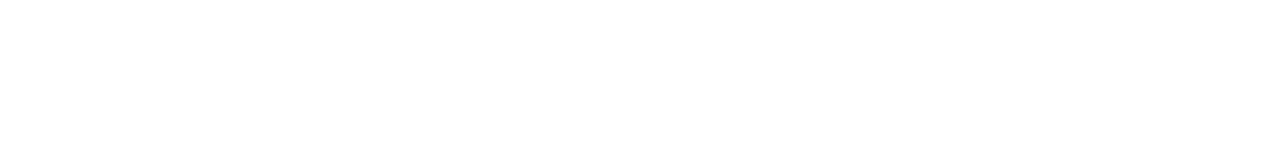
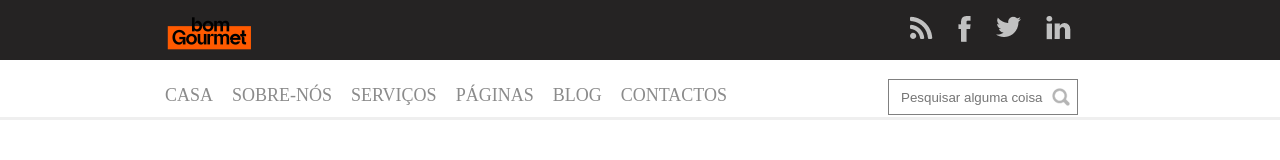
Before and after one commit to AlvaroSmiter/Site-de-Vendas-de-Comidas-pereciveis, a plain HTML site: page index.html in a window 1280 px wide. Drawn offline with Linux system fonts and the light colour scheme.

Commit message:
Colocando imagens ao menu principal img-deslisante

```diff
--- a/index.html
+++ b/index.html
@@ -9,3 +9,65 @@
        <link rel="stylesheet" type="text/css" href="./css/slick.css" />
       <title>Primeiro Projeto solo</title>
 </head>
+<body>
+    <header class="menu-principal">
+        <main>
+            <div class="header-1">
+                <div class="logo">
+                    <img src="./img/comida/logobomgourmetnovo.png" />
+                </div>
+                <div class="redes-sociais">
+                    <ul>
+                        <li>
+                            <a href="">
+                                <img src="./img/rss.png" />
+                            </a>
+                        </li>
+                        <li>
+                            <a href="">
+                                <img src="./img/face.png" />
+                            </a>
+                        </li>
+                        <li>
+                            <a href="">
+                                <img src="./img/tw.png" />
+                            </a>
+                        </li>
+                        <li>
+                            <a href="">
+                                <img src="./img/linkedin.png" />
+                            </a>
+                        </li>
+                    </ul>
+                </div>
+            </div>
+        </main>
+    </header>
+    <main class="col-100 menu-urls">
+        <div class="header-2">
+            <div class="menu">
+                <ul>
+                    <li>
+                        <a href="">Casa</a>
+                    </li>
+                    <li>
+                        <a href="">Sobre-Nós</a>
+                    </li>
+                    <li>
+                        <a href="">Serviços</a>
+                    </li>
+                    <li>
+                        <a href="">Páginas</a>
+                    </li>
+                    <li>
+                        <a href="">Blog</a>
+                    </li>
+                    <li>
+                        <a href="">Contactos</a>
+                    </li>
+                </ul>
+            </div>
+            <div class="busca">
+                <input placeholder="Pesquisar alguma coisa" type="text" />
+            </div>
+        </div>
```
